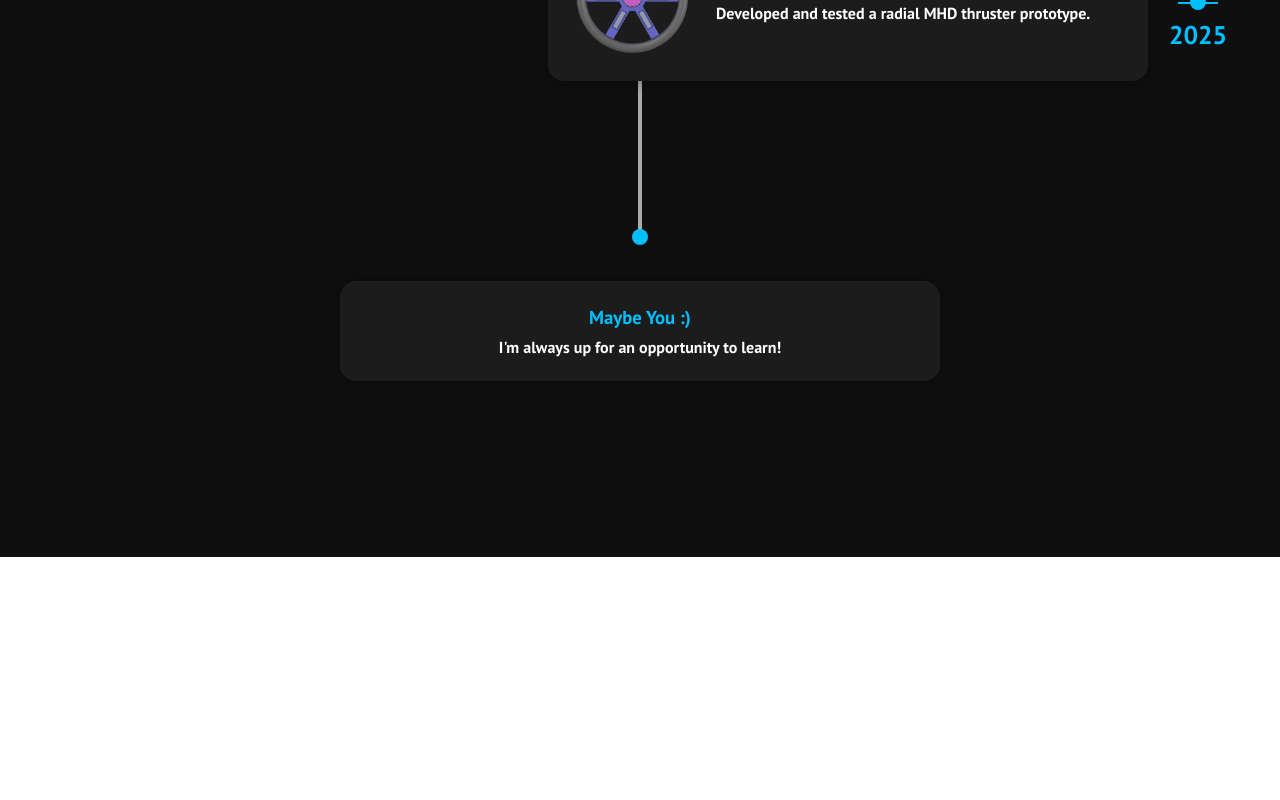
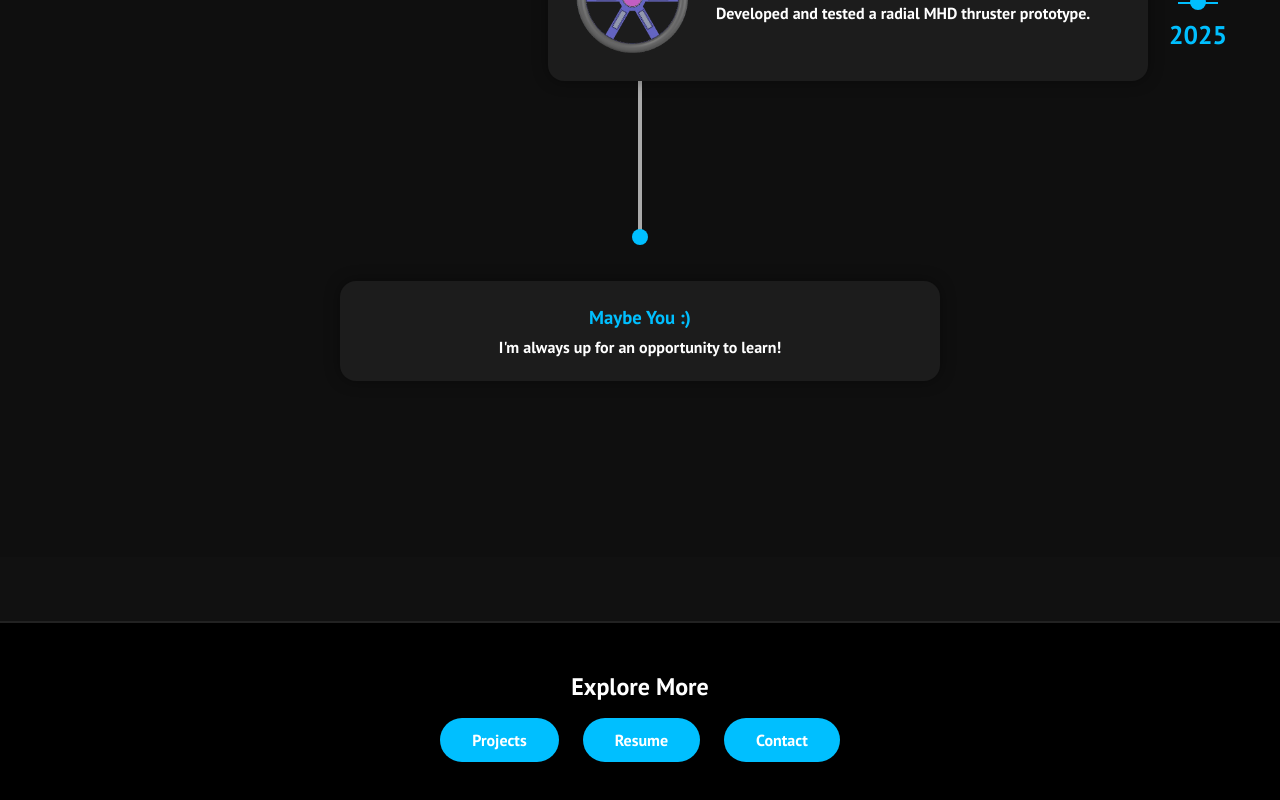
Before and after one commit to jpeek21/react-engineering-portfolio, a React (Create React App) app: page /#/ in a window 1280 px wide. Shown: the part 3465-4265 px from the top of the page. Before the commit the page ends 4022 px from the top, so only its background shows below. Built offline with nearby package versions, Linux system fonts and the light colour scheme.

Commit message:
readded buttons

```diff
--- a/src/Components/Pages/Home.js
+++ b/src/Components/Pages/Home.js
@@ -34,6 +34,15 @@ function Home() {
       {/* Timeline Section */}
       <VerticalTimeline />
 
+      {/* CTA Section */}
+      <div className="cta-section">
+        <h2>Explore More</h2>
+        <div className="cta-buttons">
+          <Link to="/Projects" className="cta-button">Projects</Link>
+          <Link to="/Resume" className="cta-button">Resume</Link>
+          <Link to="/Contact" className="cta-button">Contact</Link>
+        </div>
+      </div>
     </div>
   );
 }
```
